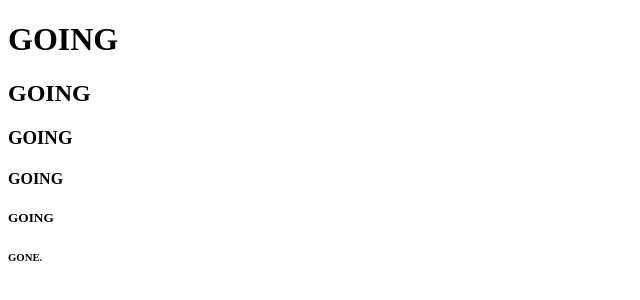
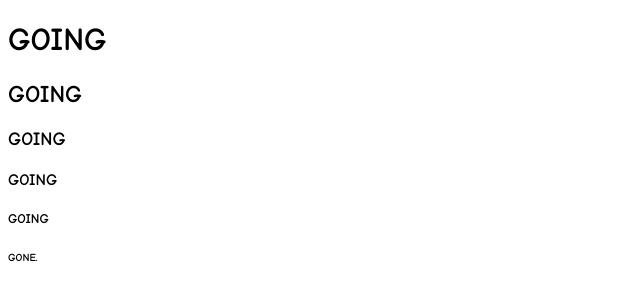
Before and after one commit to KLMkid10/klmkid10.github.io, a plain HTML site: page index.html in a window 1280 px wide. Shown: the whole page, without its empty margins (0-640 px from the left). Drawn offline with Linux system fonts and the light colour scheme.

Commit message:
Update index.html

```diff
--- a/index.html
+++ b/index.html
@@ -3,7 +3,7 @@
 <title>GOING GOING GONE</title>
   <style>
     body {
-    font: "Comic Sans MS";
+    font-family: "Comic Sans MS";
     }
   </style>
 </head>
```
